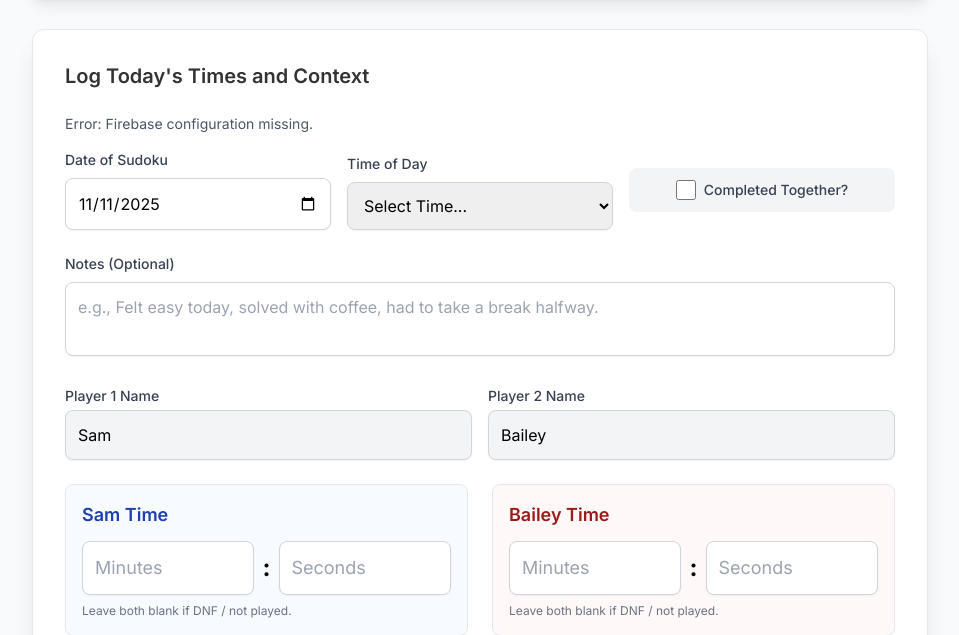
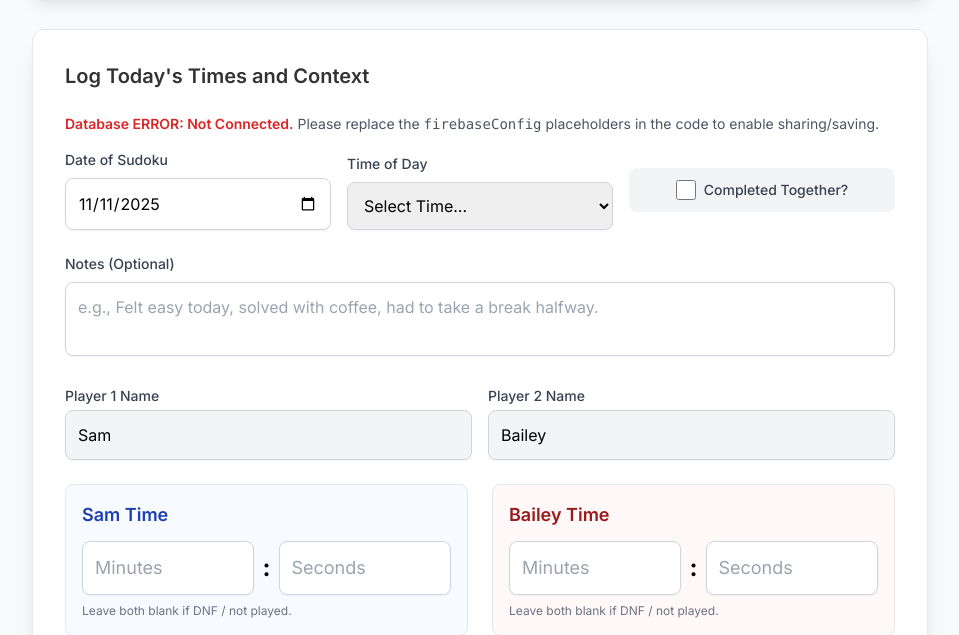
Before and after one commit to baileybowes/nyt-easy-sudoku-logger, a plain HTML site: page index.html in a window 1280 px wide. Shown: the part 165-800 px from the top of the page, without its empty margins (160-1119 px from the left). Drawn offline with nearby package versions, Linux system fonts and the light colour scheme.

Commit message:
Update index.html

```diff
--- a/index.html
+++ b/index.html
@@ -39,10 +39,27 @@
         import { getAuth, signInAnonymously, signInWithCustomToken, onAuthStateChanged } from "https://www.gstatic.com/firebasejs/11.6.1/firebase-auth.js";
         import { getFirestore, collection, addDoc, query, orderBy, onSnapshot, serverTimestamp, where, doc, setDoc, getDoc, setLogLevel } from "https://www.gstatic.com/firebasejs/11.6.1/firebase-firestore.js";
 
-        // Global variables provided by the Canvas environment
-        const appId = typeof __app_id !== 'undefined' ? __app_id : 'default-app-id';
-        const firebaseConfig = typeof __firebase_config !== 'undefined' ? JSON.parse(__firebase_config) : null;
-        const initialAuthToken = typeof __initial_auth_token !== 'undefined' ? __initial_auth_token : null;
+        // --- Configuration for GitHub Pages Deployment ---
+        // NOTE: The original variables (like __firebase_config) are only available
+        // in the editing environment. To run this publicly, we must provide configuration
+        // and guide the user to replace it.
+
+        // Static ID for the application when deployed publicly
+        const appId = 'sudoku-logger-public-app';
+
+        // IMPORTANT: REPLACE THIS ENTIRE OBJECT with your actual Firebase project configuration
+        // credentials (from your Firebase Console > Project Settings) to enable real database connectivity.
+        const firebaseConfig = {
+            apiKey: "AIzaSyB_REPLACE_ME_WITH_YOUR_OWN_API_KEY",
+            authDomain: "your-project-id.firebaseapp.com",
+            projectId: "your-project-id",
+            storageBucket: "your-project-id.appspot.com",
+            messagingSenderId: "1234567890",
+            appId: "1:1234567890:web:abcdef1234567890"
+        };
+
+        // No initial auth token is available on GitHub Pages
+        const initialAuthToken = null;
 
         let app;
         let db;
@@ -153,10 +170,10 @@
         // --- Firebase Initialization and Authentication ---
 
         const initFirebase = async () => {
-            if (!firebaseConfig) {
-                console.error("Firebase configuration not found.");
-                document.getElementById('log-status').textContent = 'Error: Firebase configuration missing.';
-                return;
+            // Check if user replaced the placeholder API key
+            if (firebaseConfig.apiKey.includes('REPLACE_ME_WITH_YOUR_OWN_API_KEY')) {
+                 document.getElementById('log-status').innerHTML = '<span class="text-red-600 font-semibold">Database ERROR: Not Connected.</span> Please replace the <code>firebaseConfig</code> placeholders in the code to enable sharing/saving.';
+                 return;
             }
 
             try {
```
